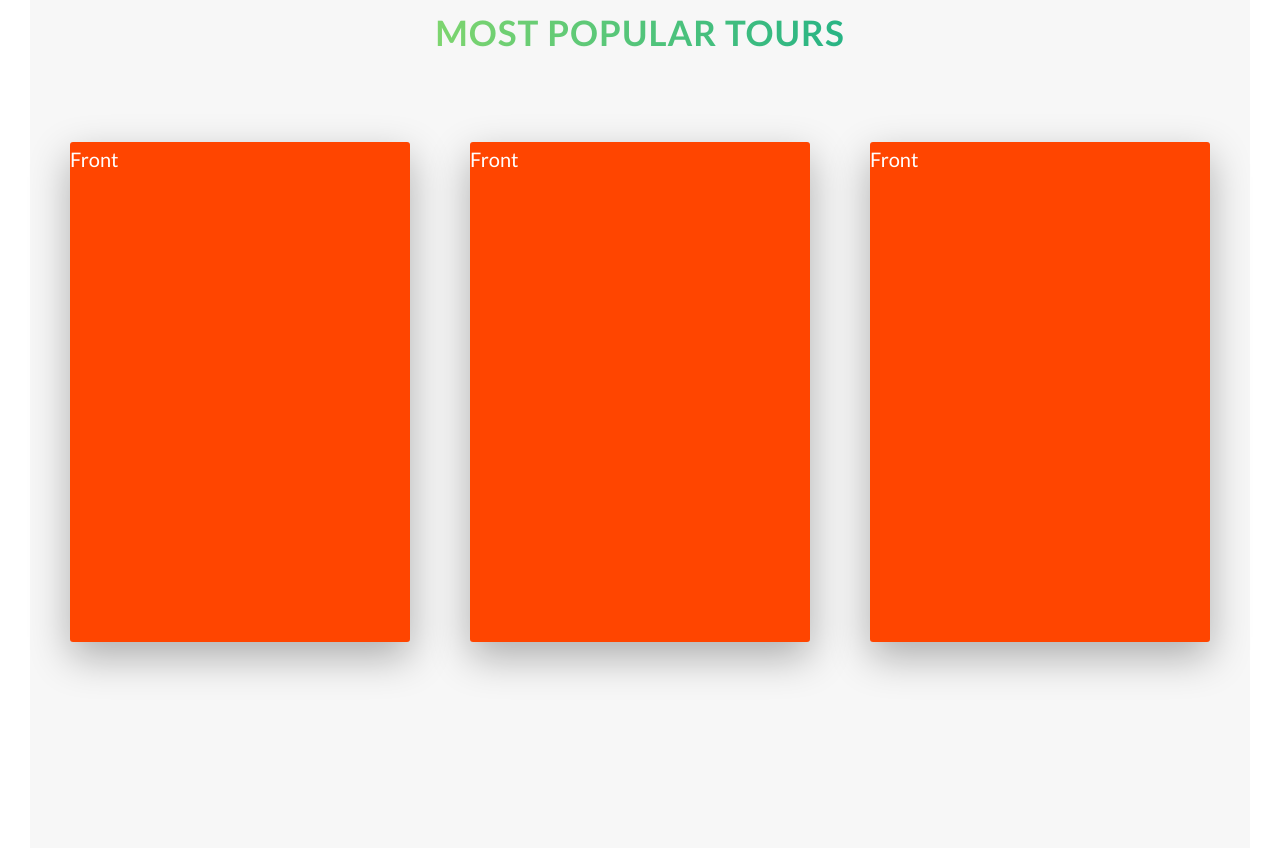
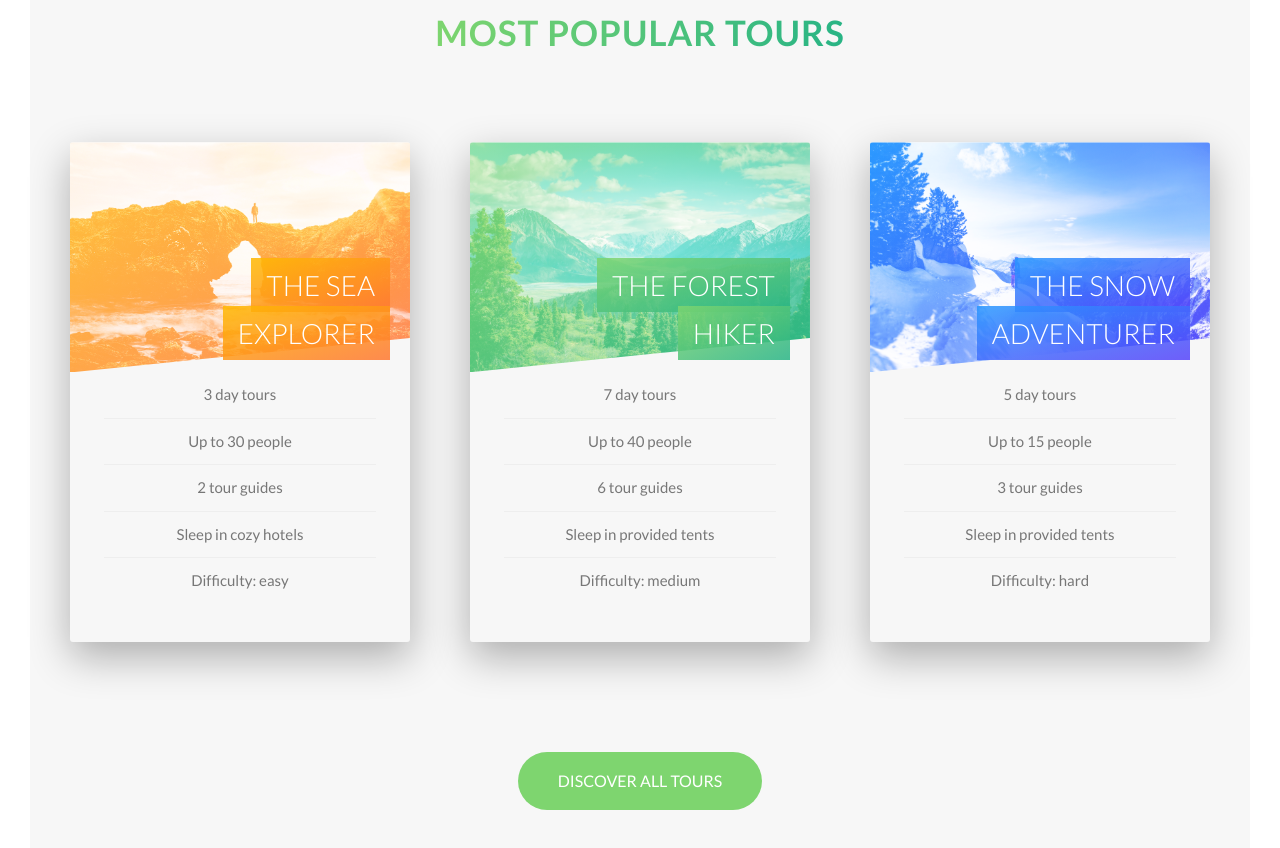
Before and after one commit to A-Virus9/Vanilla-Web, a plain HTML site: page Natours/index.html in a window 1280 px wide. Shown: the part 2572-3420 px from the top of the page. Drawn offline with Linux system fonts and the light colour scheme.

Commit message:
comToursSec

```diff
--- a/Natours/css/style.css
+++ b/Natours/css/style.css
@@ -99,6 +99,12 @@ body {
 .u-margin-bottom-small {
   margin-bottom: 1.5rem; }
 
+.u-margin-top-big {
+  margin-top: 8rem; }
+
+.u-margin-top-huge {
+  margin-top: 10rem; }
+
 .btn:link, .btn:visited {
   text-transform: uppercase;
   text-decoration: none;
@@ -106,19 +112,19 @@ body {
   border-radius: 10rem;
   font-size: 1.6rem;
   display: inline-block;
-  transition: all .1s; }
+  transition: all 0.1s; }
 
+.btn {
+  position: relative; }
   .btn:hover {
     transform: translateY(-0.3rem);
     box-shadow: 0 1rem 2rem rgba(0, 0, 0, 0.2); }
     .btn:hover::after {
       transform: scaleX(1.4) scaleY(1.6);
       opacity: 0; }
-
   .btn:active {
     transform: translateY(-0.1rem);
     box-shadow: 0 0.5rem 1rem rgba(0, 0, 0, 0.2); }
-
   .btn::after {
     content: "";
     display: inline-block;
@@ -129,19 +135,21 @@ body {
     top: 0;
     left: 0;
     z-index: -1;
-  background-color: #fff;
     opacity: 1;
     transition: all 0.4s; }
-
   .btn--white {
     background-color: #fff;
-  color: #777;
-  position: relative; }
-
+    color: #777; }
+    .btn--white::after {
+      background-color: #fff; }
+  .btn--green {
+    background-color: #7ed56f;
+    color: #fff; }
+    .btn--green::after {
+      background-color: #7ed56f; }
   .btn--animated {
     animation: moveInBottom 0.5s ease-in-out 0.75s;
     animation-fill-mode: backwards; }
-
   .btn-text:link, .btn-text:visited {
     color: #55c57a;
     display: inline-block;
@@ -150,13 +158,11 @@ body {
     border-bottom: 0.1rem solid #55c57a;
     padding: 0.3rem;
     transition: all 0.2s; }
-
   .btn-text:hover {
     color: #fff;
     transform: translateY(-0.3rem);
     background-color: #55c57a;
     box-shadow: 0 1rem 2rem rgba(0, 0, 0, 0.15); }
-
   .btn-text:active {
     transform: translateY(-0.2rem);
     box-shadow: 0 0.5rem 1rem rgba(0, 0, 0, 0.15); }
@@ -165,22 +171,20 @@ body {
   perspective: 150rem;
   -moz-perspective: 150rem;
   position: relative;
-  height: 50rem; }
+  height: 51rem; }
   .card__side {
-    background-color: orangered;
     color: #fff;
     font-size: 2rem;
-    height: 100%;
-    transition: all .8s ease;
+    height: 50rem;
+    transition: all 0.8s ease;
     position: absolute;
     top: 0;
     left: 0;
     width: 100%;
     backface-visibility: hidden;
     border-radius: 3px;
+    overflow: hidden;
     box-shadow: 0 1.5rem 4rem rgba(0, 0, 0, 0.3); }
-    .card__side--front {
-      background-color: orangered; }
     .card__side--back {
       transform: rotateY(180deg); }
       .card__side--back1 {
@@ -193,6 +197,66 @@ body {
     transform: rotateY(-180deg); }
   .card:hover .card__side--back {
     transform: rotateY(0deg); }
+  .card__picture {
+    background-size: cover;
+    height: 23rem;
+    background-blend-mode: screen;
+    clip-path: polygon(0 0, 100% 0, 100% 85%, 0 100%);
+    -webkit-clip-path: polygon(0 0, 100% 0, 100% 85%, 0 100%); }
+    .card__picture--1 {
+      background-image: linear-gradient(to right bottom, #ffb900, #ff7730), url(../img/nat-5.jpg); }
+    .card__picture--2 {
+      background-image: linear-gradient(to right bottom, #7ed56f, #28b485), url(../img/nat-6.jpg); }
+    .card__picture--3 {
+      background-image: linear-gradient(to right bottom, #2998ff, #5643fa), url(../img/nat-7.jpg); }
+  .card__heading {
+    font-size: 2.8rem;
+    font-weight: 300;
+    text-transform: uppercase;
+    text-align: right;
+    color: #fff;
+    position: absolute;
+    top: 12rem;
+    right: 2rem;
+    width: 75%; }
+  .card__heading-span {
+    padding: 1rem 1.5rem;
+    box-decoration-break: clone;
+    -webkit-box-decoration-break: clone; }
+    .card__heading-span--1 {
+      background-image: linear-gradient(to right bottom, rgba(255, 185, 0, 0.85), rgba(255, 119, 48, 0.85)); }
+    .card__heading-span--2 {
+      background-image: linear-gradient(to right bottom, rgba(126, 213, 111, 0.85), rgba(40, 180, 133, 0.85)); }
+    .card__heading-span--3 {
+      background-image: linear-gradient(to right bottom, rgba(41, 152, 255, 0.85), rgba(86, 67, 250, 0.85)); }
+  .card__details ul {
+    list-style: none;
+    width: 80%;
+    color: #777;
+    margin: 0 auto; }
+    .card__details ul li {
+      text-align: center;
+      font-size: 1.5rem;
+      padding: 1rem; }
+      .card__details ul li:not(:last-child) {
+        border-bottom: 1px solid #eee; }
+  .card__cta {
+    position: absolute;
+    top: 50%;
+    left: 50%;
+    transform: translate(-50%, -50%);
+    width: 90%;
+    text-align: center; }
+  .card__price-box {
+    text-align: center;
+    color: #fff;
+    margin-bottom: 8rem; }
+  .card__price-only {
+    font-size: 1.4rem;
+    text-transform: uppercase; }
+  .card__price-value {
+    font-size: 6rem;
+    font-weight: 300; }
 
 .composition {
   position: relative; }
@@ -244,7 +308,8 @@ body {
   background-size: cover;
   background-position: top;
   position: relative;
-  clip-path: polygon(0 0, 100% 0, 100% 75vh, 0 100%); }
+  clip-path: polygon(0 0, 100% 0, 100% 75vh, 0 100%);
+  -webkit-clip-path: polygon(0 0, 100% 0, 100% 75vh, 0 100%); }
   .header__logo-box {
     position: absolute;
     top: 4rem;
--- a/Natours/index.html
+++ b/Natours/index.html
@@ -1,22 +1,24 @@
 <!DOCTYPE html>
 <html lang="en">
   <head>
-        <meta charset="UTF-8">
-        <meta name="viewport" content="width=device-width, initial-scale=1.0">
+    <meta charset="UTF-8" />
+    <meta name="viewport" content="width=device-width, initial-scale=1.0" />
 
-        <link href="https://fonts.googleapis.com/css?family=Lato:100,300,400,700,900" rel="stylesheet">
+    <link
+      href="https://fonts.googleapis.com/css?family=Lato:100,300,400,700,900"
+      rel="stylesheet"
+    />
 
-
-        <link rel="stylesheet" href="css/icon-font.css">
-        <link rel="stylesheet" href="css/style.css">
-        <link rel="shortcut icon" type="image/png" href="img/favicon.png">
+    <link rel="stylesheet" href="css/icon-font.css" />
+    <link rel="stylesheet" href="css/style.css" />
+    <link rel="shortcut icon" type="image/png" href="img/favicon.png" />
 
     <title>Natours | Exciting tours for adventurous people</title>
   </head>
   <body>
     <header class="header">
       <div class="header__logo-box">
-                <img src="img/logo-white.png" alt="Logo" class="header__logo">
+        <img src="img/logo-white.png" alt="Logo" class="header__logo" />
       </div>
 
       <div class="header__text-box">
@@ -24,7 +26,7 @@
           <span class="heading-primary--main">outdoors</span>
           <span class="heading-primary--sub">is where life happens</span>
         </h1>
-                <a href="#" class="btn btn--white btn--animated">Discover our tours</a>
+        <a href="#section-tours" class="btn btn--white btn--animated">Discover our tours</a>
       </div>
     </header>
 
@@ -38,23 +40,45 @@
 
         <div class="row">
           <div class="col-1-of-2">
-                        <h3 class="heading-tertiary u-margin-bottom-small">You're going to fall in love with nature</h3>
+            <h3 class="heading-tertiary u-margin-bottom-small">
+              You're going to fall in love with nature
+            </h3>
             <p class="paragraph">
-                            Lorem ipsum dolor sit amet consectetur adipisicing elit. Alias dignissimos voluptas quas cupiditate. Soluta explicabo maxime praesentium vero totam nisi modi, neque, blanditiis odio obcaecati, veritatis ex magni officiis omnis.
+              Lorem ipsum dolor sit amet consectetur adipisicing elit. Alias
+              dignissimos voluptas quas cupiditate. Soluta explicabo maxime
+              praesentium vero totam nisi modi, neque, blanditiis odio
+              obcaecati, veritatis ex magni officiis omnis.
             </p>
 
-                        <h3 class="heading-tertiary u-margin-bottom-small">Live adventures like you never have before</h3>
+            <h3 class="heading-tertiary u-margin-bottom-small">
+              Live adventures like you never have before
+            </h3>
             <p class="paragraph">
-                            Lorem ipsum dolor sit amet consectetur adipisicing elit. Ea repellendus perspiciatis pariatur id repudiandae esse, quia aperiam quam officiis placeat, ut nemo iste in inventore, doloremque dolore odio blanditiis nam.
+              Lorem ipsum dolor sit amet consectetur adipisicing elit. Ea
+              repellendus perspiciatis pariatur id repudiandae esse, quia
+              aperiam quam officiis placeat, ut nemo iste in inventore,
+              doloremque dolore odio blanditiis nam.
             </p>
 
             <a href="#" class="btn-text">Learn more &rarr;</a>
           </div>
           <div class="col-1-of-2">
             <div class="composition">
-                            <img src="img/nat-1-large.jpg" alt="Photo 1" class="composition__photo composition__photo--p1">
-                            <img src="img/nat-2-large.jpg" alt="Photo 2" class="composition__photo composition__photo--p2">
-                            <img src="img/nat-3-large.jpg" alt="Photo 3" class="composition__photo composition__photo--p3">
+              <img
+                src="img/nat-1-large.jpg"
+                alt="Photo 1"
+                class="composition__photo composition__photo--p1"
+              />
+              <img
+                src="img/nat-2-large.jpg"
+                alt="Photo 2"
+                class="composition__photo composition__photo--p2"
+              />
+              <img
+                src="img/nat-3-large.jpg"
+                alt="Photo 3"
+                class="composition__photo composition__photo--p3"
+              />
             </div>
           </div>
         </div>
@@ -65,9 +89,14 @@
           <div class="col-1-of-4">
             <div class="feature-box">
               <i class="feature-box__icon icon-basic-world"></i>
-                            <h3 class="heading-tertiary u-margin-bottom-small">Explore the world</h3>
+              <h3 class="heading-tertiary u-margin-bottom-small">
+                Explore the world
+              </h3>
               <p class="feature-box__text">
-                              Lorem ipsum dolor sit amet consectetur adipisicing elit. Ad tempora necessitatibus earum maxime quia minus numquam aliquid architecto? Quas reprehenderit magnam cumque quos assumenda obcaecati iusto dolores repellat iure adipisci?
+                Lorem ipsum dolor sit amet consectetur adipisicing elit. Ad
+                tempora necessitatibus earum maxime quia minus numquam aliquid
+                architecto? Quas reprehenderit magnam cumque quos assumenda
+                obcaecati iusto dolores repellat iure adipisci?
               </p>
             </div>
           </div>
@@ -75,9 +104,14 @@
           <div class="col-1-of-4">
             <div class="feature-box">
               <i class="feature-box__icon icon-basic-compass"></i>
-                            <h3 class="heading-tertiary u-margin-bottom-small">Meet Nature</h3>
+              <h3 class="heading-tertiary u-margin-bottom-small">
+                Meet Nature
+              </h3>
               <p class="feature-box__text">
-                                Lorem ipsum, dolor sit amet consectetur adipisicing elit. Voluptatem expedita perspiciatis officiis eum in eaque? Nulla libero veniam voluptas omnis architecto voluptatibus, voluptatum ut saepe eaque commodi quam, beatae sunt.
+                Lorem ipsum, dolor sit amet consectetur adipisicing elit.
+                Voluptatem expedita perspiciatis officiis eum in eaque? Nulla
+                libero veniam voluptas omnis architecto voluptatibus, voluptatum
+                ut saepe eaque commodi quam, beatae sunt.
               </p>
             </div>
           </div>
@@ -85,9 +119,14 @@
           <div class="col-1-of-4">
             <div class="feature-box">
               <i class="feature-box__icon icon-basic-map"></i>
-                            <h3 class="heading-tertiary u-margin-bottom-small">Find Your way</h3>
+              <h3 class="heading-tertiary u-margin-bottom-small">
+                Find Your way
+              </h3>
               <p class="feature-box__text">
-                                Lorem ipsum dolor sit amet consectetur adipisicing elit. Dignissimos est eaque voluptatum tempore minus sequi totam porro quod nesciunt cumque consequuntur, voluptates alias odio ratione nemo non libero hic autem!
+                Lorem ipsum dolor sit amet consectetur adipisicing elit.
+                Dignissimos est eaque voluptatum tempore minus sequi totam porro
+                quod nesciunt cumque consequuntur, voluptates alias odio ratione
+                nemo non libero hic autem!
               </p>
             </div>
           </div>
@@ -95,56 +134,124 @@
           <div class="col-1-of-4">
             <div class="feature-box">
               <i class="feature-box__icon icon-basic-heart"></i>
-                            <h3 class="heading-tertiary u-margin-bottom-small">live a healthier life</h3>
+              <h3 class="heading-tertiary u-margin-bottom-small">
+                live a healthier life
+              </h3>
               <p class="feature-box__text">
-                                Lorem ipsum dolor sit amet consectetur adipisicing elit. Eligendi nihil vel temporibus debitis officia at quia necessitatibus libero officiis vitae optio sed laudantium ullam exercitationem, itaque, quae dolorem doloremque ea!
+                Lorem ipsum dolor sit amet consectetur adipisicing elit.
+                Eligendi nihil vel temporibus debitis officia at quia
+                necessitatibus libero officiis vitae optio sed laudantium ullam
+                exercitationem, itaque, quae dolorem doloremque ea!
               </p>
             </div>
           </div>
         </div>
       </section>
 
-            <section class="section-tours">
+      <section class="section-tours" id="section-tours">
         <div class="u-center-text u-margin-bottom-big">
-                    <h2 class="heading-secondary">
-                        Most popular tours
-                    </h2>
+          <h2 class="heading-secondary">Most popular tours</h2>
         </div>
 
         <div class="row">
           <div class="col-1-of-3">
             <div class="card">
               <div class="card__side card__side--front">
-                                Front
+                <div class="card__picture card__picture--1">&nbsp;</div>
+                <h4 class="card__heading">
+                  <span class="card__heading-span card__heading-span--1"
+                    >The sea explorer</span
+                  >
+                </h4>
+                <div class="card__details">
+                  <ul>
+                    <li>3 day tours</li>
+                    <li>Up to 30 people</li>
+                    <li>2 tour guides</li>
+                    <li>Sleep in cozy hotels</li>
+                    <li>Difficulty: easy</li>
+                  </ul>
+                </div>
               </div>
               <div class="card__side card__side--back card__side--back1">
-                                Back
+                <div class="card__cta">
+                  <div class="card__price-box">
+                    <p class="card__price-only">Only</p>
+                    <p class="card__price-value">$297</p>
                   </div>
-                        </div>
-                    </div>
-                    <div class="col-1-of-3">
-                        <div class="card">
-                            <div class="card__side card__side--front">
-                                Front
-                            </div>
-                            <div class="card__side card__side--back card__side--back2">
-                                Back
-                            </div>
-                        </div>
-                    </div>
-                    <div class="col-1-of-3">
-                        <div class="card">
-                            <div class="card__side card__side--front">
-                                Front
-                            </div>
-                            <div class="card__side card__side--back card__side--back3">
-                                Back
+                  <a href="#" class="btn btn--white">Book now!</a>
                 </div>
               </div>
             </div>
           </div>
+
+          <div class="col-1-of-3">
+            <div class="card">
+              <div class="card__side card__side--front">
+                <div class="card__picture card__picture--2">&nbsp;</div>
+                <h4 class="card__heading">
+                  <span class="card__heading-span card__heading-span--2"
+                    >The forest hiker</span
+                  >
+                </h4>
+                <div class="card__details">
+                  <ul>
+                    <li>7 day tours</li>
+                    <li>Up to 40 people</li>
+                    <li>6 tour guides</li>
+                    <li>Sleep in provided tents</li>
+                    <li>Difficulty: medium</li>
+                  </ul>
+                </div>
+              </div>
+              <div class="card__side card__side--back card__side--back2">
+                <div class="card__cta">
+                  <div class="card__price-box">
+                    <p class="card__price-only">Only</p>
+                    <p class="card__price-value">$497</p>
+                  </div>
+                  <a href="#" class="btn btn--white">Book now!</a>
+                </div>
+              </div>
+            </div>
+          </div>
+
+          <div class="col-1-of-3">
+            <div class="card">
+              <div class="card__side card__side--front">
+                <div class="card__picture card__picture--3">&nbsp;</div>
+                <h4 class="card__heading">
+                  <span class="card__heading-span card__heading-span--3"
+                    >The snow adventurer</span
+                  >
+                </h4>
+                <div class="card__details">
+                  <ul>
+                    <li>5 day tours</li>
+                    <li>Up to 15 people</li>
+                    <li>3 tour guides</li>
+                    <li>Sleep in provided tents</li>
+                    <li>Difficulty: hard</li>
+                  </ul>
+                </div>
+              </div>
+              <div class="card__side card__side--back card__side--back3">
+                <div class="card__cta">
+                  <div class="card__price-box">
+                    <p class="card__price-only">Only</p>
+                    <p class="card__price-value">$897</p>
+                  </div>
+                  <a href="#" class="btn btn--white">Book now!</a>
+                </div>
+              </div>
+            </div>
+          </div>
+        </div>
+
+        <div class="u-center-text u-margin-top-huge">
+            <a href="#" class="btn btn--green">Discover all tours</a>
+        </div>
       </section>
-
     </main>
 
     <!-- <section class="grid-test">
@@ -215,6 +322,5 @@
             </div>
 
         </section> -->
-
   </body>
 </html>
```
Lines whose indentation alone changed are shown as unchanged.
